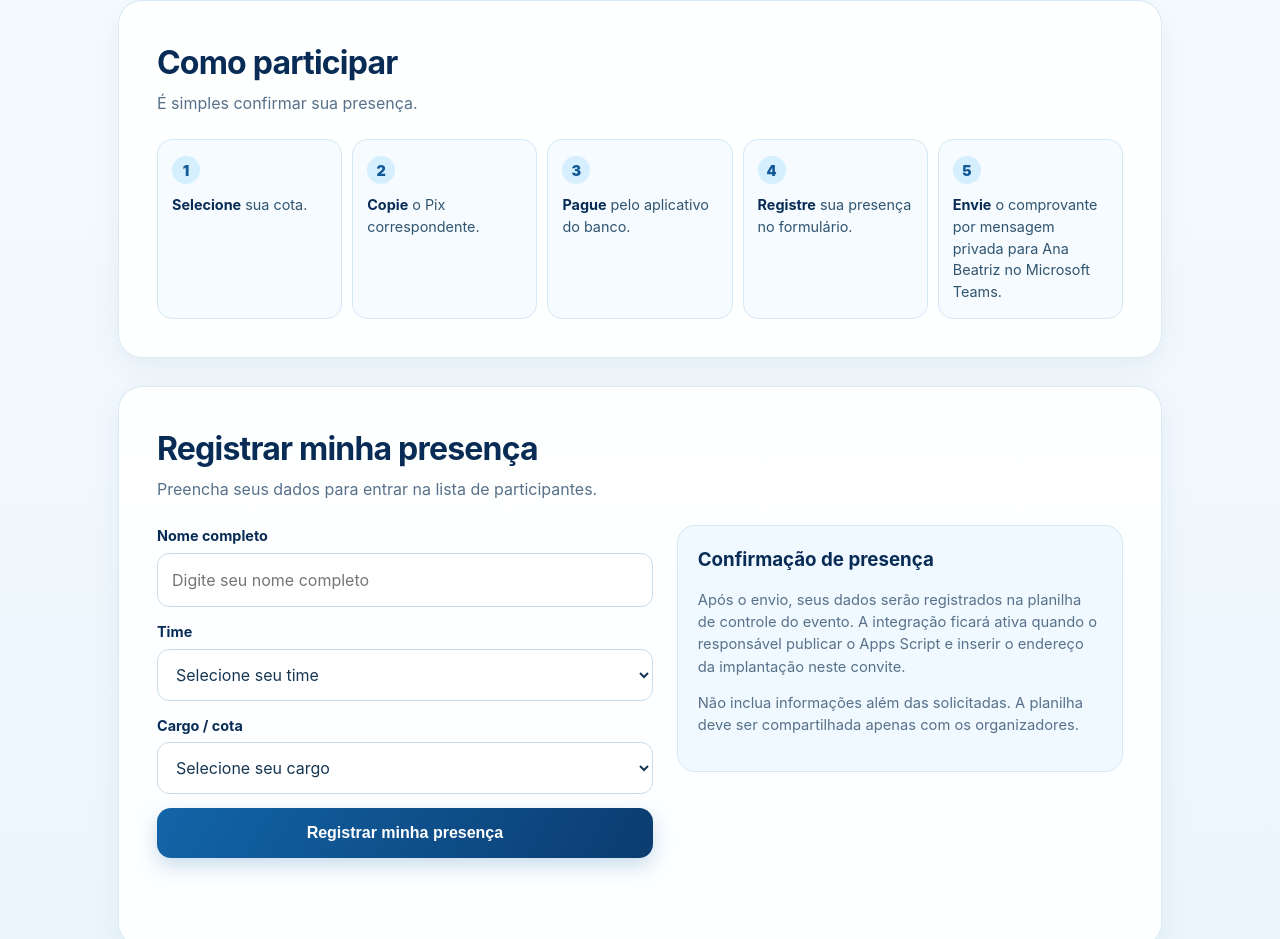
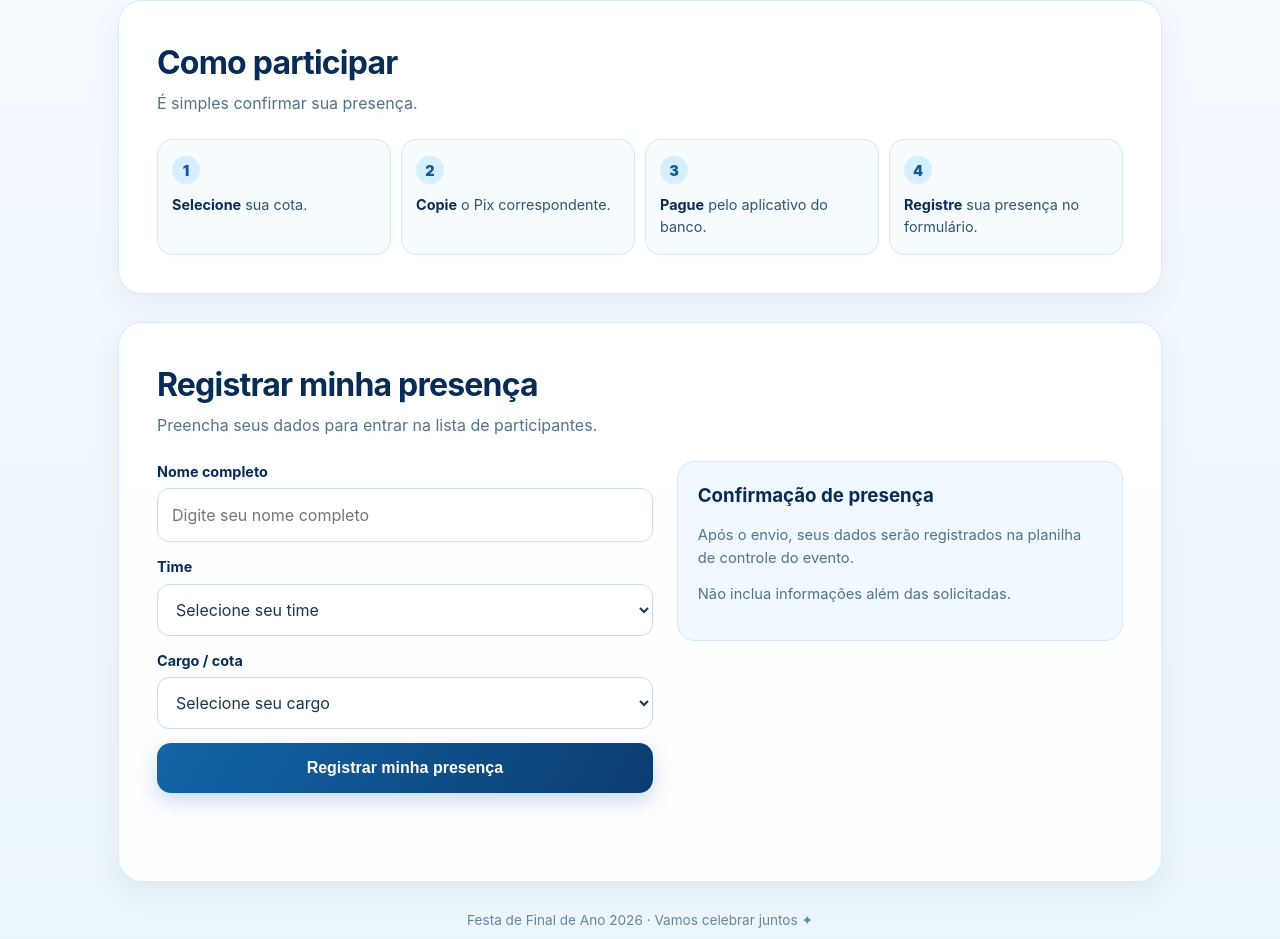
Before and after one commit to anabeatrizdasilvarochaa-hash/festafinaldeano2026, a plain HTML site: page index.html in a window 1280 px wide. Shown: the part 1635-2574 px from the top of the page. Drawn offline with Linux system fonts and the light colour scheme.

Commit message:
Update index.html

```diff
--- a/index.html
+++ b/index.html
@@ -17,10 +17,10 @@ main{max-width:1080px;margin:auto;padding:24px 18px 64px}.hero{position:relative
 .event-grid{display:grid;grid-template-columns:repeat(2,minmax(0,1fr));gap:14px}.event-item{display:flex;gap:14px;padding:18px;border-radius:16px;background:var(--ice);border:1px solid var(--line)}.event-icon{width:42px;height:42px;display:grid;place-items:center;flex:none;border-radius:13px;background:#d9f1ff;color:var(--blue);font-size:20px}.event-item strong{display:block;color:var(--navy);margin-bottom:3px}.event-item span{color:var(--muted);font-size:.95rem}.notice{margin-top:14px;border-left:4px solid #299acb;background:#eaf7ff;border-radius:10px;padding:13px 16px;color:#174a72;font-weight:650}
 .tiers{display:grid;grid-template-columns:repeat(3,minmax(0,1fr));gap:14px}.tier{position:relative;text-align:left;border:1.5px solid var(--line);background:white;border-radius:18px;padding:22px;cursor:pointer;transition:transform .18s,border-color .18s,box-shadow .18s;color:var(--text)}.tier:hover{transform:translateY(-3px);border-color:#77c9ec}.tier[aria-pressed="true"]{border-color:#1265a8;box-shadow:0 0 0 3px #cdeeff;background:#f4fbff}.tier .tier-name{display:block;font-size:1.05rem;font-weight:800;color:var(--navy)}.tier .tier-price{display:block;font-size:clamp(1.45rem,3vw,2rem);font-weight:850;letter-spacing:-.04em;color:var(--blue);margin-top:8px}.tier .check{position:absolute;right:14px;top:14px;color:#1265a8;opacity:0}.tier[aria-pressed="true"] .check{opacity:1}
 .payment{margin-top:22px;border-radius:20px;background:linear-gradient(135deg,#f0f9ff,#e3f4ff);border:1px solid #c6e7f8;padding:22px}.payment-top{display:flex;align-items:center;justify-content:space-between;gap:14px;flex-wrap:wrap}.payment-top h3{margin:0;color:var(--navy);font-size:1.15rem}.amount{font-size:1.8rem;font-weight:900;color:var(--blue);letter-spacing:-.04em}.payee{margin:8px 0 16px;color:var(--muted);font-size:.95rem}.primary,.secondary{display:inline-flex;justify-content:center;align-items:center;gap:10px;border:0;border-radius:14px;padding:16px 22px;font-size:1rem;font-weight:800;cursor:pointer;text-decoration:none;transition:transform .15s,filter .15s}.primary{background:linear-gradient(120deg,#1265a8,#0b3c70);color:white;box-shadow:0 8px 20px rgba(18,101,168,.22)}.primary:hover,.secondary:hover{transform:translateY(-2px);filter:brightness(1.04)}.primary:focus-visible,.secondary:focus-visible,.tier:focus-visible{outline:3px solid #7bd6f5;outline-offset:3px}.copy-btn{width:100%;min-height:58px}.secondary{background:#e4f3fc;color:var(--navy);border:1px solid #c5e5f6}.pix-code{width:100%;margin-top:14px;min-height:86px;border:1px solid #c6dce9;border-radius:12px;background:white;padding:12px;color:#38546b;font-size:.78rem;overflow-wrap:anywhere;resize:vertical}.help{font-size:.84rem;color:var(--muted);margin:10px 0 0}.status{min-height:24px;margin-top:8px;font-weight:700;color:#1265a8}
-.steps{display:grid;grid-template-columns:repeat(5,minmax(0,1fr));gap:10px;counter-reset:step}.step{padding:16px 14px;border-radius:15px;background:var(--ice);border:1px solid var(--line);font-size:.9rem;color:#31546f}.step:before{counter-increment:step;content:counter(step);display:grid;place-items:center;width:28px;height:28px;border-radius:50%;background:#d6efff;color:#125a96;font-weight:900;margin-bottom:10px}.step strong{color:var(--navy)}
+.steps{display:grid;grid-template-columns:repeat(4,minmax(0,1fr));gap:10px;counter-reset:step}.step{padding:16px 14px;border-radius:15px;background:var(--ice);border:1px solid var(--line);font-size:.9rem;color:#31546f}.step:before{counter-increment:step;content:counter(step);display:grid;place-items:center;width:28px;height:28px;border-radius:50%;background:#d6efff;color:#125a96;font-weight:900;margin-bottom:10px}.step strong{color:var(--navy)}
 .form-wrap{display:grid;grid-template-columns:1fr .9fr;gap:24px;align-items:start}.form-fields{display:grid;gap:14px}.field label{display:block;font-size:.9rem;font-weight:750;color:var(--navy);margin-bottom:6px}.field input,.field select{width:100%;border:1px solid #c8dce9;border-radius:12px;background:white;padding:14px;font:inherit;color:var(--text)}.field input:focus,.field select:focus{outline:3px solid #d1f0ff;border-color:#53b8e6}.form-note{background:#f0f9ff;border:1px solid var(--line);padding:20px;border-radius:18px}.form-note h3{margin:0 0 10px;color:var(--navy)}.form-note p{color:var(--muted);font-size:.92rem}.form-note .primary{width:100%;margin-top:8px}.form-state{margin-top:12px;min-height:24px;font-weight:700;color:#1265a8}.small{font-size:.82rem;color:var(--muted)}footer{text-align:center;padding:28px 12px;color:#6b8499;font-size:.85rem}
 @keyframes float{0%,100%{transform:translateY(0) rotate(0)}50%{transform:translateY(-9px) rotate(8deg)}}
-@media(max-width:720px){main{padding:12px 12px 40px}.hero{border-radius:22px}.event-grid,.form-wrap{grid-template-columns:1fr}.tiers{grid-template-columns:1fr}.tier{display:flex;align-items:center;justify-content:space-between}.tier .tier-price{margin:0 28px 0 0}.tier .check{top:50%;transform:translateY(-50%)}.steps{grid-template-columns:1fr 1fr}.step:last-child{grid-column:1/-1}.section{border-radius:20px}.section-heading{display:block}}
+@media(max-width:720px){main{padding:12px 12px 40px}.hero{border-radius:22px}.event-grid,.form-wrap{grid-template-columns:1fr}.tiers{grid-template-columns:1fr}.tier{display:flex;align-items:center;justify-content:space-between}.tier .tier-price{margin:0 28px 0 0}.tier .check{top:50%;transform:translateY(-50%)}.steps{grid-template-columns:1fr 1fr}.section{border-radius:20px}.section-heading{display:block}}
 @media(prefers-reduced-motion:reduce){*,*:before,*:after{scroll-behavior:auto!important;animation:none!important;transition:none!important}}
 </style>
 </head>
@@ -68,7 +68,6 @@ main{max-width:1080px;margin:auto;padding:24px 18px 64px}.hero{position:relative
 <div class="step"><strong>Copie</strong> o Pix correspondente.</div>
 <div class="step"><strong>Pague</strong> pelo aplicativo do banco.</div>
 <div class="step"><strong>Registre</strong> sua presença no formulário.</div>
-<div class="step"><strong>Envie</strong> o comprovante por mensagem privada para Ana Beatriz no Microsoft Teams.</div>
 </div>
 </section>
 
@@ -83,7 +82,7 @@ main{max-width:1080px;margin:auto;padding:24px 18px 64px}.hero{position:relative
 <button class="primary" type="submit">Registrar minha presença</button>
 <div class="form-state" id="form-status" role="status" aria-live="polite"></div>
 </form>
-<aside class="form-note"><h3>Confirmação de presença</h3><p>Após o envio, seus dados serão registrados na planilha de controle do evento. A integração ficará ativa quando o responsável publicar o Apps Script e inserir o endereço da implantação neste convite.</p><p class="small">Não inclua informações além das solicitadas. A planilha deve ser compartilhada apenas com os organizadores.</p></aside>
+<aside class="form-note"><h3>Confirmação de presença</h3><p>Após o envio, seus dados serão registrados na planilha de controle do evento.</p><p class="small">Não inclua informações além das solicitadas.</p></aside>
 </div>
 </section>
 <footer>Festa de Final de Ano 2026 · Vamos celebrar juntos ✦</footer>
@@ -198,7 +197,7 @@ document.getElementById("attendance-form").addEventListener("submit", async even
   };
   if (!data.name || !data.team || !tiers[data.role]) { status.textContent = "Confira os campos obrigatórios."; return; }
   if (!APPS_SCRIPT_URL.startsWith("https://script.google.com/macros/s/") || !APPS_SCRIPT_URL.endsWith("/exec")) {
-    status.textContent = "O formulário ainda precisa ser conectado: configure a URL pública do Apps Script no arquivo HTML.";
+    status.textContent = "O formulário está temporariamente indisponível. Avise a organização para confirmar sua presença.";
     return;
   }
   status.textContent = "Enviando confirmação…";
```
